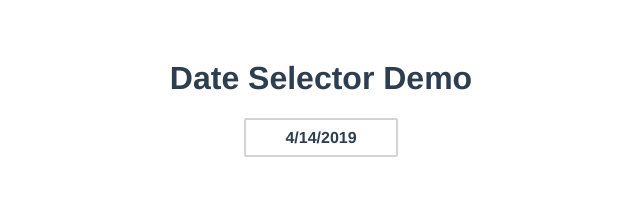
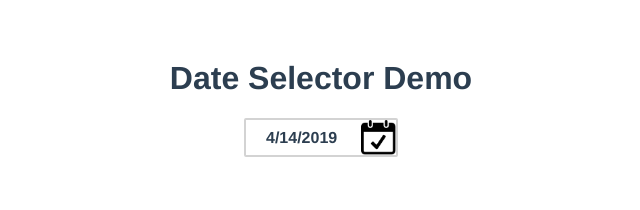
Before and after one commit to sfallmann/vue-date-selector, a Vue app: page / in a window 1280 px wide. Shown: the top 210 px of the page, without its empty margins (319-959 px from the left). Built offline with nearby package versions, Linux system fonts and the light colour scheme.

Commit message:
Added icon for selecting today Tweaked some styles

```diff
--- a/src/components/DateSelector.vue
+++ b/src/components/DateSelector.vue
@@ -1,6 +1,15 @@
 <template>
   <div class="date-selector">
-    <span class="date-selector-text" @click="showPicker = !showPicker">{{ selectedText }}</span>
+    <span
+      class="date-selector-text"
+      @click="showPicker = !showPicker"
+      @mousedown="changeDateTextClass"
+      @mouseup="changeDateTextClass"
+    >
+      {{ selectedText }}
+      <img class="today-icon" :src="todayIcon" ref="todayIcon" @click.stop="handleIconClick"/>
+    </span>
+
     <transition name="fade">
       <div v-if="pickerDays.length" class="date-selector-picker" v-show="showPicker">
         <div v-for="w in 6" :key="`week_${w}`" class="week">
@@ -11,7 +20,7 @@
             @click="selectDay(pickerDays[w - 1][d - 1].date)"
             :class="dayClass(pickerDays[w - 1][d - 1].date)"
           >
-            <span>{{ pickerDays[w - 1][d - 1].day }}</span>
+            <span class="number">{{ pickerDays[w - 1][d - 1].day }}</span>
           </div>
         </div>
         <div class="date-selector-month-controls">
@@ -25,6 +34,7 @@
 </template>
 <script>
 import DateHelper from './date-helper';
+import todayIcon from './today-icon.png';
 
 export default {
   mounted() {
@@ -42,6 +52,7 @@ export default {
   },
   data() {
     return {
+      todayIcon,
       firstOfMonth: DateHelper().date(1).ms(),
       showPicker: false,
       pickerDays: [],
@@ -115,7 +126,19 @@ export default {
       if (!this.$el.contains(event.target)) {
         this.showPicker = false;
       }
-    }
+    },
+    handleIconClick() {
+      if (this.showPicker) this.showPicker = false;
+
+      const todayInMs = DateHelper().ms();
+      if(this.selected !== todayInMs) this.selected = todayInMs;
+    },
+    changeDateTextClass(event) {
+      const { type, target } = event;
+      if (target == this.$refs.todayIcon) return;
+      const classes = type === 'mousedown' ? 'date-selector-text active' : 'date-selector-text';
+      target.setAttribute('class', classes);
+    },
   },
   computed: {
     selectedText() {
@@ -147,8 +170,7 @@ export default {
 .arrow {
   border: solid white;
   border-width: 0 4px 4px 0;
-  display: inline-block;
-  padding: 4px;
+  padding: 5px;
   cursor: pointer;
 }
 
@@ -187,11 +209,28 @@ export default {
   }
 }
 .date-selector-text {
+  font-size: 16px;
+  text-align: justify;
+  padding-left: 20px;
   line-height: 35px;
   display: block;
   width: 100%;
   height: 100%;
   font-weight: bold;
+  &.active {
+    font-size: 15px;
+  }
+}
+.today-icon {
+  height: 100%;
+  width: auto;
+  position: absolute;
+  top: 0;
+  right: 0;
+  z-index: 100;
+  &:active {
+    border: 3px solid transparent;
+  }
 }
 .date-selector-picker {
   @include noselect;
@@ -200,16 +239,18 @@ export default {
   width: 210px;
   border: 1px solid black;
   z-index: 100;
+  box-shadow: 0 4px 8px 0 rgba(0, 0, 0, 0.2), 0 6px 20px 0 rgba(0, 0, 0, 0.19);
 }
 
 .week {
   box-sizing: border-box;
   height: 30px;
+  display: flex;
+  justify-content: flex-start;
 }
 
 .day {
   position: relative;
-  display: inline-block;
   box-sizing: border-box;
   padding: 0;
   width: 30px;
@@ -222,26 +263,31 @@ export default {
     @include highlightDay;
   }
   &.selected-day {
-    background-color: lightyellow;
+    background-color: lighten(blue, 20%);
+    color: white;
     font-weight: bold;
     @include highlightDay;
   }
 
-  span {
+  .number {
     position: absolute;
-    font-size: 12px;
-    width: 12px;
-    height: 12px;
     top: 50%;
     left: 50%;
     transform: translate(-50%, -50%);
+    font-size: 14px;
+    font-weight: bold;
   }
 }
 .date-selector-month-controls {
   background-color: black;
   height: 30px;
   color: white;
+
+  i {
+    display: inline-block;
+  }
 }
+
 .date-selector-month-text {
   display: inline-block;
   line-height: 30px;
```
Also changed, not shown: src/components/today-icon.png (added).
